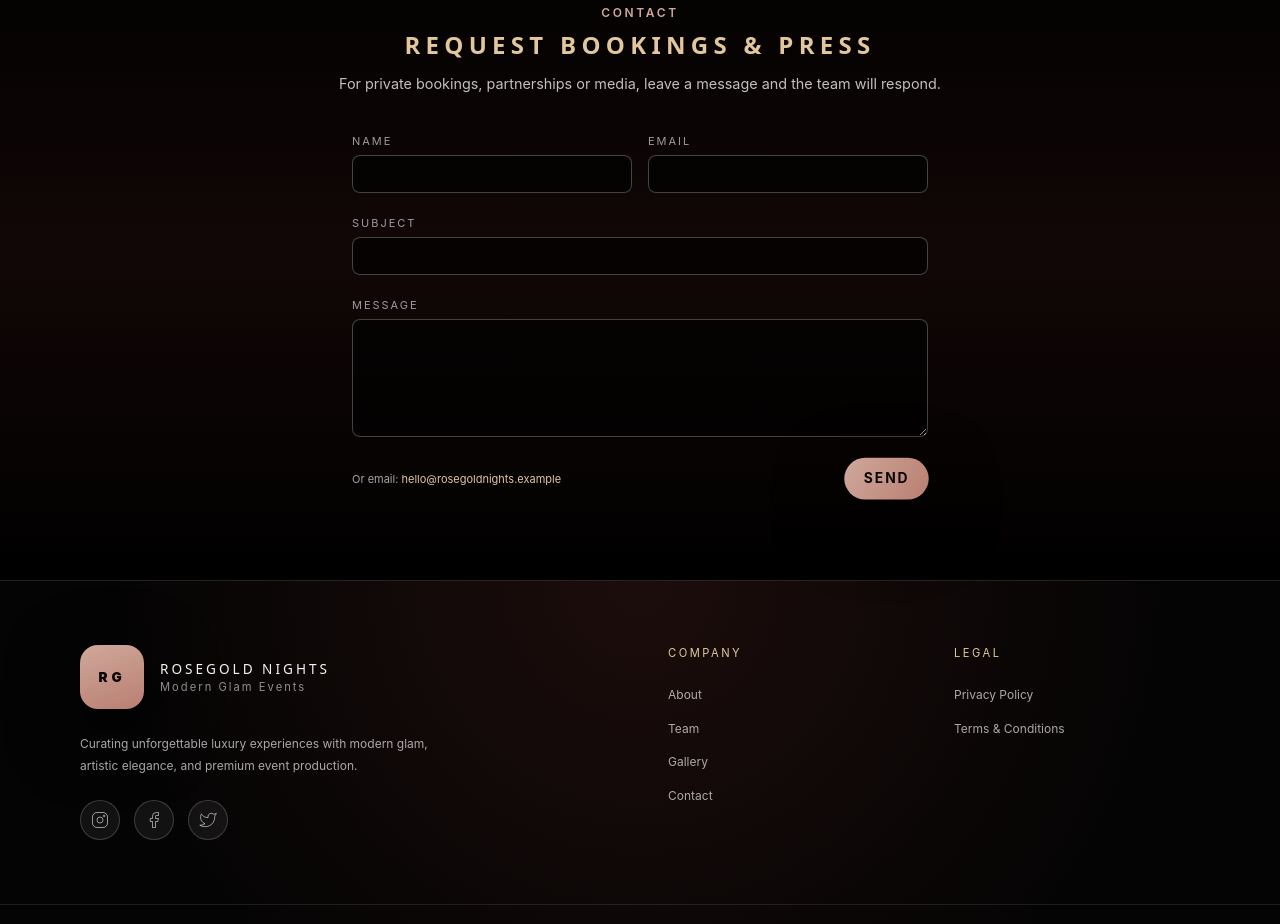
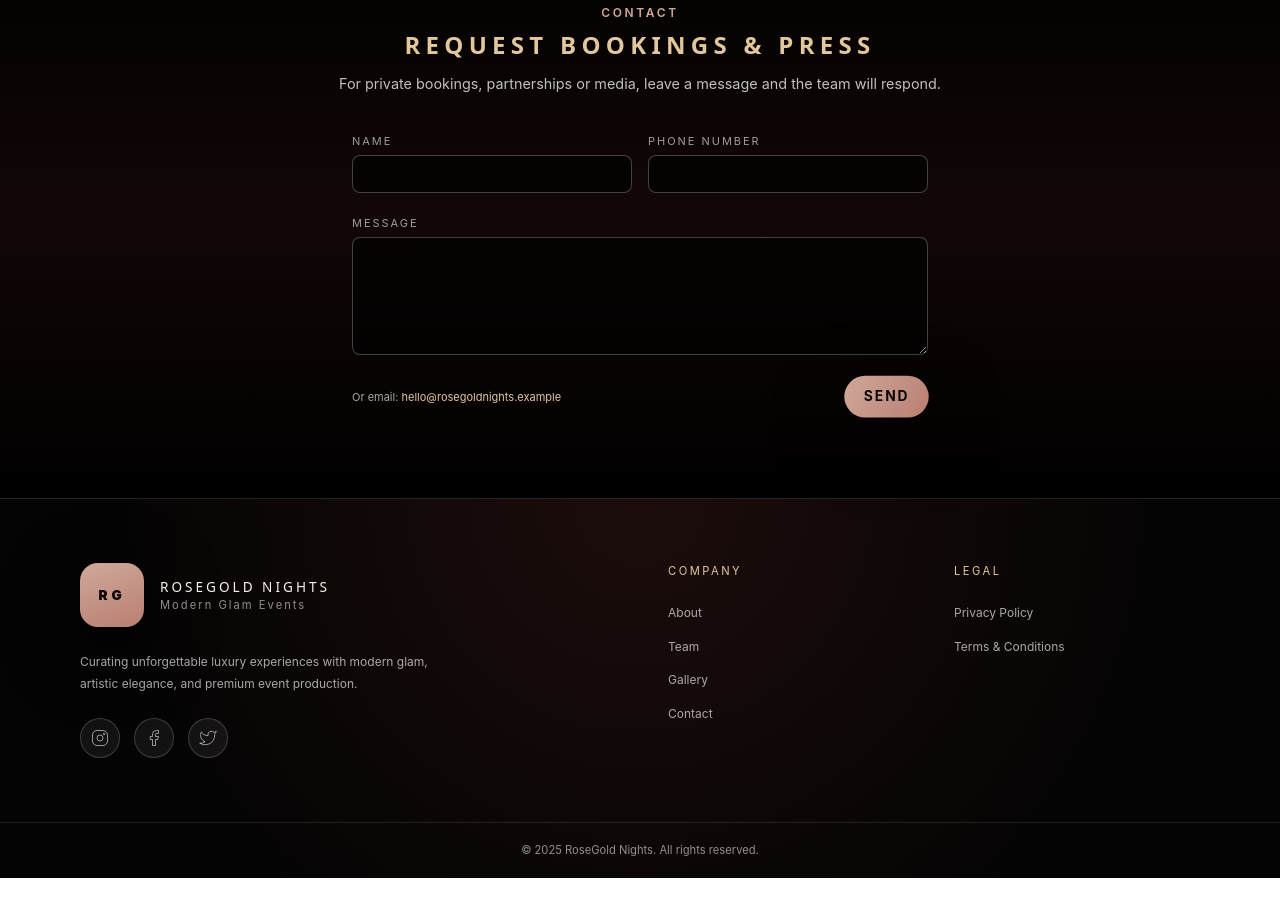
Before and after one commit to koshtijatin26/browntown-event-custom-website, a React (Vite) app: page / in a window 1280 px wide. Shown: the part 3180-4104 px from the top of the page. After the commit the page ends 4058 px from the top, so only its background shows below. Built offline with nearby package versions, Linux system fonts and the light colour scheme.

Commit message:
booking & contact model

```diff
--- a/src/components/BookingModal.jsx
+++ b/src/components/BookingModal.jsx
@@ -1,9 +1,20 @@
+import { useState } from "react";
 import { useBooking } from "../context/BookingContext";
 
 export default function BookingModal() {
     const { isModalOpen, bookingTitle, closeBooking } = useBooking();
+    const [success, setSuccess] = useState(false);
 
     if (!isModalOpen) return null;
+
+    const handleSubmit = (e) => {
+        e.preventDefault();
+        setSuccess(true);
+        setTimeout(() => {
+            setSuccess(false);
+            closeBooking();
+        }, 3000);
+    };
 
     return (
         <div className="modal-bg modal-open z-[60]" onClick={closeBooking}>
@@ -34,42 +45,50 @@ export default function BookingModal() {
                     Please fill out the form below to request your reservation.
                 </p>
 
-                <form className="space-y-4" onSubmit={(e) => e.preventDefault()}>
+                <form className="space-y-4" onSubmit={handleSubmit}>
                     <div>
                         <label className="block text-xs uppercase tracking-wider text-white/60 mb-1">
                             Name
                         </label>
                         <input
                             type="text"
+                            required
                             className="w-full bg-white/5 border border-white/10 rounded-lg px-4 py-2 text-white focus:outline-none focus:border-rg-rose transition-colors"
                             placeholder="Your full name"
                         />
                     </div>
                     <div>
                         <label className="block text-xs uppercase tracking-wider text-white/60 mb-1">
-                            Email
+                            Phone Number
                         </label>
                         <input
-                            type="email"
+                            type="tel"
+                            required
                             className="w-full bg-white/5 border border-white/10 rounded-lg px-4 py-2 text-white focus:outline-none focus:border-rg-rose transition-colors"
-                            placeholder="name@example.com"
+                            placeholder="Your phone number"
                         />
                     </div>
                     <div>
                         <label className="block text-xs uppercase tracking-wider text-white/60 mb-1">
-                            Guests
+                            Message
                         </label>
-                        <select className="w-full bg-white/5 border border-white/10 rounded-lg px-4 py-2 text-white focus:outline-none focus:border-rg-rose transition-colors">
-                            <option value="1" className="bg-black">1 Guest</option>
-                            <option value="2" className="bg-black">2 Guests</option>
-                            <option value="3" className="bg-black">3 Guests</option>
-                            <option value="4" className="bg-black">4+ Guests</option>
-                        </select>
+                        <textarea
+                            rows="4"
+                            required
+                            className="w-full bg-white/5 border border-white/10 rounded-lg px-4 py-2 text-white focus:outline-none focus:border-rg-rose transition-colors"
+                            placeholder="Your message"
+                        ></textarea>
                     </div>
 
-                    <button className="btn btn-primary w-full mt-4">
+                    <button type="submit" className="btn btn-primary w-full mt-4">
                         Confirm Request
                     </button>
+
+                    {success && (
+                        <div className="mt-3 text-[11px] tracking-[0.16em] uppercase text-rg-champ text-center flash-success">
+                            Message sent — we’ll contact you soon.
+                        </div>
+                    )}
                 </form>
             </div>
         </div>
--- a/src/components/HomePage/Contact.jsx
+++ b/src/components/HomePage/Contact.jsx
@@ -42,16 +42,16 @@ export default function Contact() {
             </div>
             <div>
               <label className="text-[11px] uppercase tracking-[0.18em] text-[rgba(255,255,255,0.6)]">
-                Email
+                Phone Number
               </label>
               <input
-                type="email"
+                type="tel"
                 required
                 className="mt-1 w-full rounded-lg bg-black/60 border border-[rgba(255,255,255,0.25)] px-3 py-2 text-sm text-white focus:outline-none focus:ring-1 focus:ring-rg-rose"
               />
             </div>
           </div>
-          <div>
+          {/* <div>
             <label className="text-[11px] uppercase tracking-[0.18em] text-[rgba(255,255,255,0.6)]">
               Subject
             </label>
@@ -59,7 +59,7 @@ export default function Contact() {
               type="text"
               className="mt-1 w-full rounded-lg bg-black/60 border border-[rgba(255,255,255,0.25)] px-3 py-2 text-sm text-white focus:outline-none focus:ring-1 focus:ring-rg-rose"
             />
-          </div>
+          </div> */}
           <div>
             <label className="text-[11px] uppercase tracking-[0.18em] text-[rgba(255,255,255,0.6)]">
               Message
```
